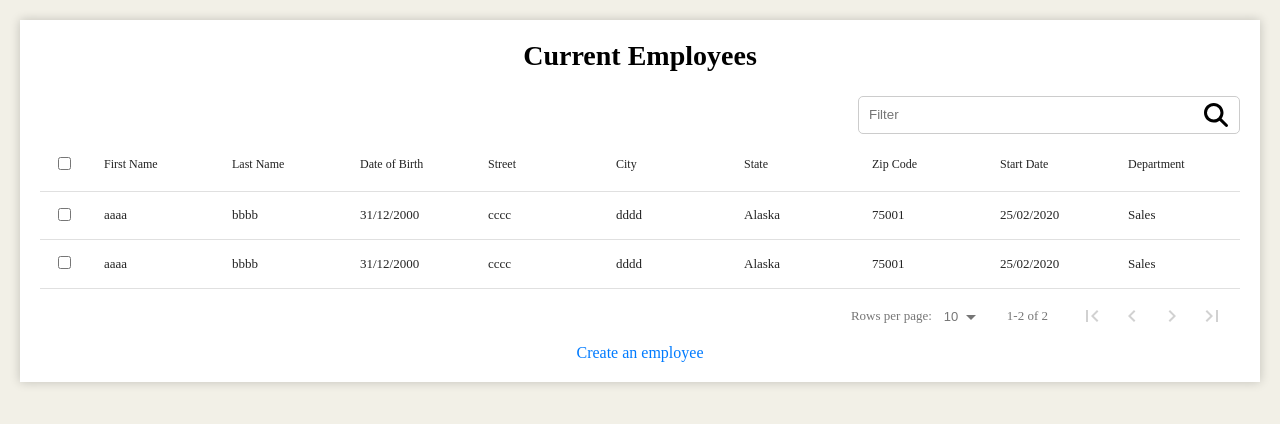
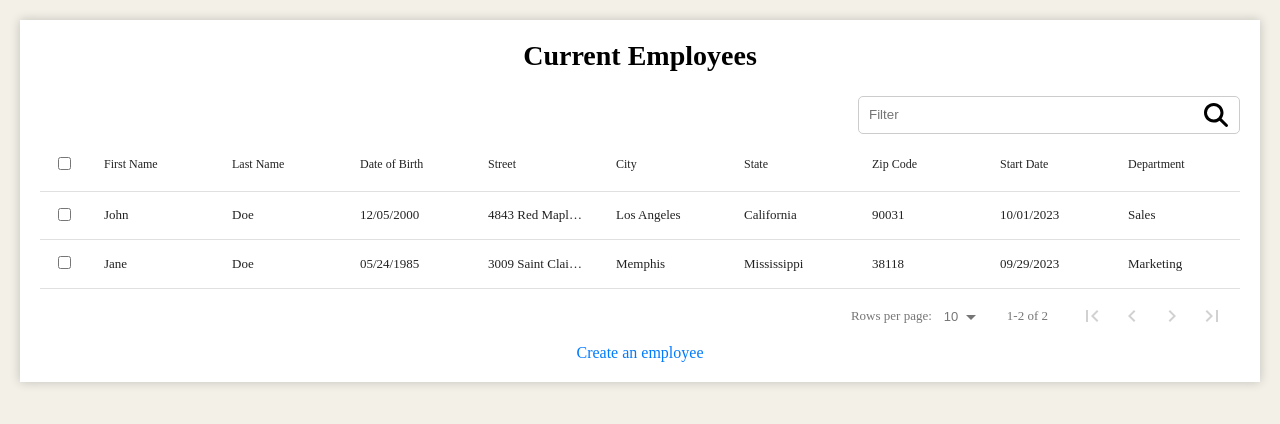
Before and after one commit to EsseB92/OCReactProjet14_HRnet, a React (Vite) app: page /currentEmployee in a window 1280 px wide. Shown: the top 424 px of the page. Built offline with nearby package versions, Linux system fonts and the light colour scheme.

Commit message:
Modification des employés par défaut

```diff
--- a/src/features/employees/employeesItems.js
+++ b/src/features/employees/employeesItems.js
@@ -1,27 +1,27 @@
 const employeesItems = [
   {
     id: 1,
-    firstName: "aaaa",
-    lastName: "bbbb",
-    birthDate: "31/12/2000",
-    street: "cccc",
-    city: "dddd",
-    state: "Alaska",
-    zipCode: "75001",
-    startDate: "25/02/2020",
+    firstName: "John",
+    lastName: "Doe",
+    birthDate: "12/05/2000",
+    street: "4843 Red Maple Drive",
+    city: "Los Angeles",
+    state: "California",
+    zipCode: "90031",
+    startDate: "10/01/2023",
     department: "Sales",
   },
   {
     id: 2,
-    firstName: "aaaa",
-    lastName: "bbbb",
-    birthDate: "31/12/2000",
-    street: "cccc",
-    city: "dddd",
-    state: "Alaska",
-    zipCode: "75001",
-    startDate: "25/02/2020",
-    department: "Sales",
+    firstName: "Jane",
+    lastName: "Doe",
+    birthDate: "05/24/1985",
+    street: "3009 Saint Clair Street",
+    city: "Memphis",
+    state: "Mississippi",
+    zipCode: "38118",
+    startDate: "09/29/2023",
+    department: "Marketing",
   },
 ];
 
```
